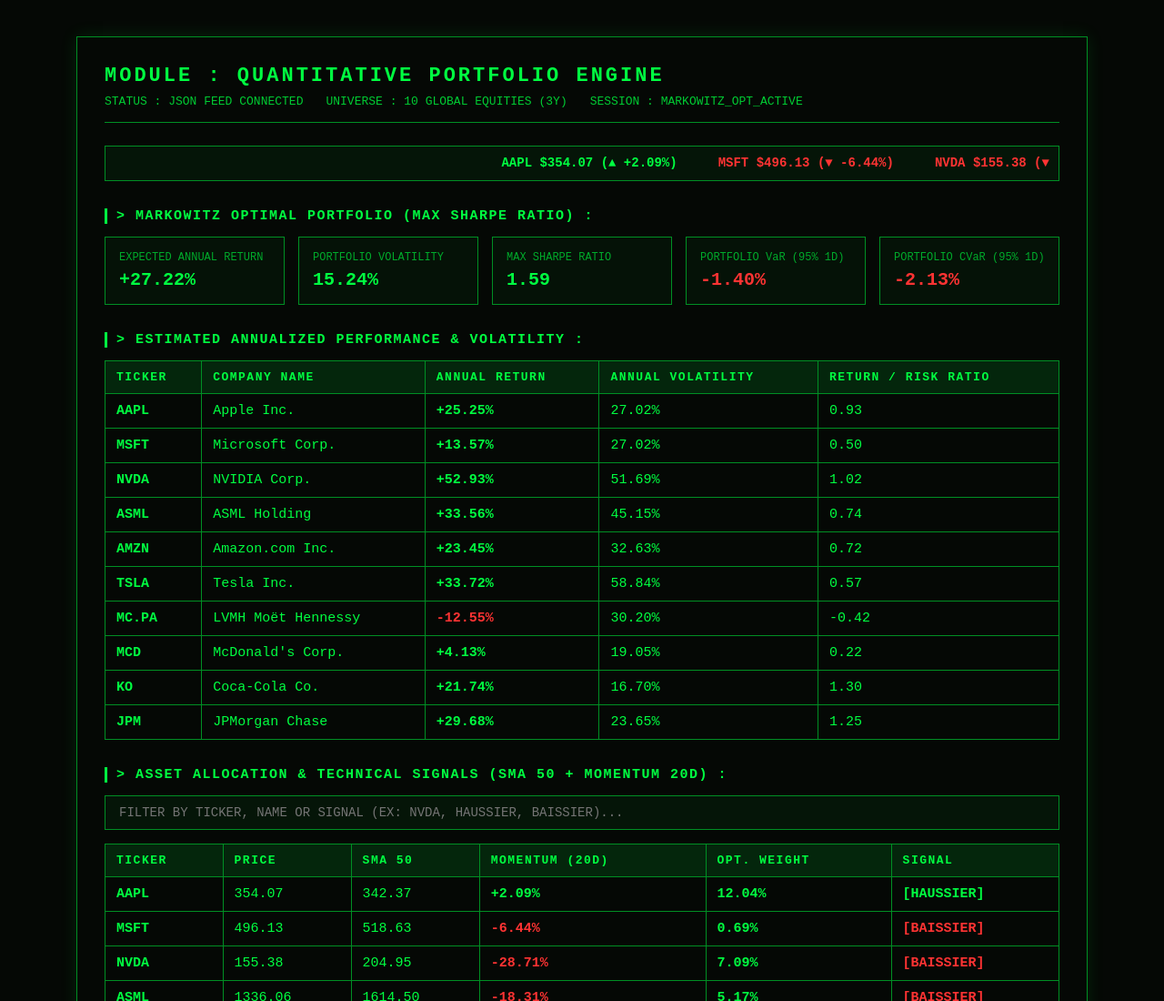
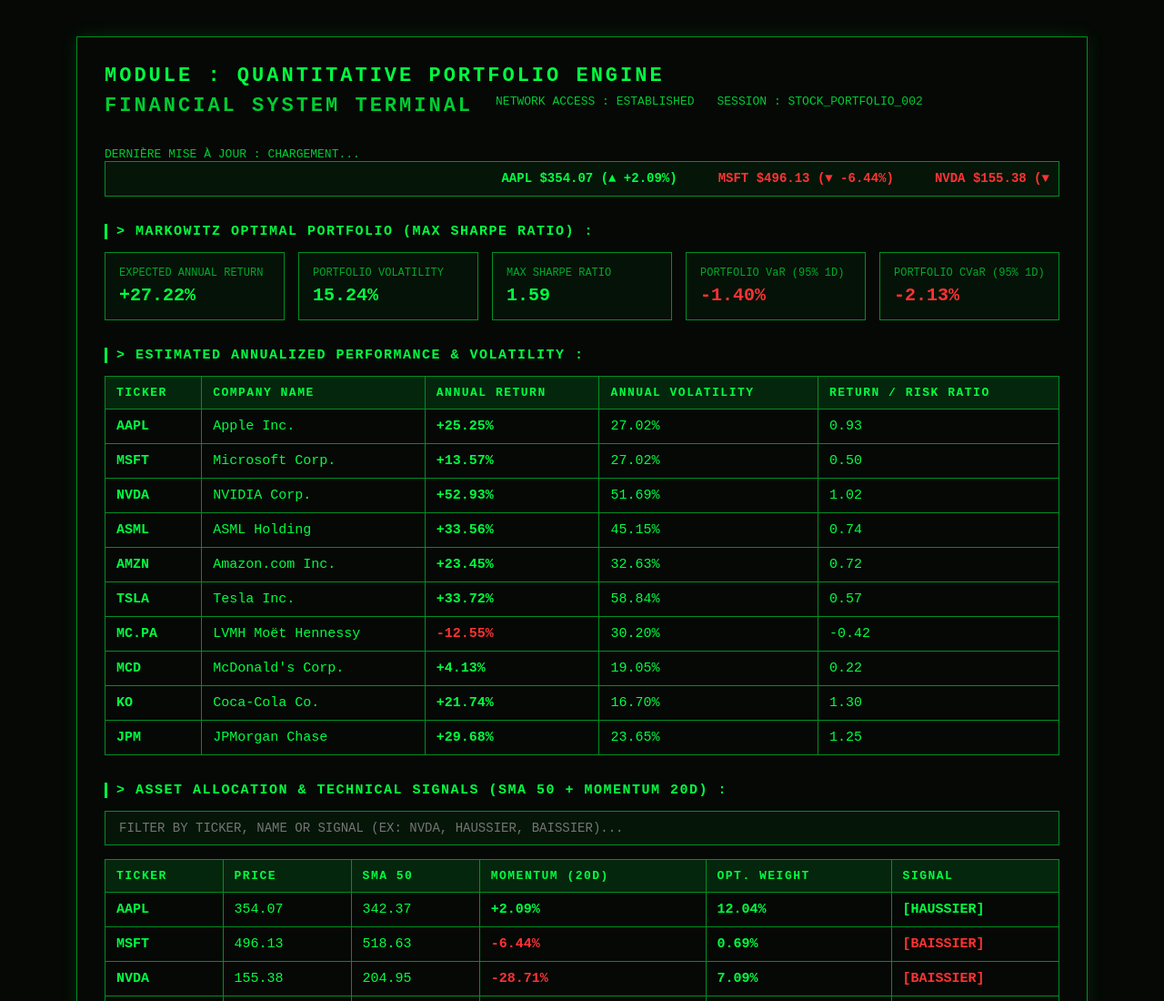
Before and after one commit to n1ghtway/NP-Finance-Project-, a plain HTML site: page quant-analysis.html in a window 1280 px wide. Shown: the top 1100 px of the page at 91% size. Drawn offline with Linux system fonts and the light colour scheme.

Commit message:
Update status bar and header in quant-analysis.html

```diff
--- a/quant-analysis.html
+++ b/quant-analysis.html
@@ -14,9 +14,10 @@
         <div class="header">
             <div class="title">MODULE : QUANTITATIVE PORTFOLIO ENGINE</div>
             <div class="status-bar">
-                <span>STATUS : JSON FEED CONNECTED</span>
-                <span>UNIVERSE : 10 GLOBAL EQUITIES (3Y)</span>
-                <span>SESSION : MARKOWITZ_OPT_ACTIVE</span>
+                <div class="title">FINANCIAL SYSTEM TERMINAL</div>
+                <div class="status-line">NETWORK ACCESS : ESTABLISHED</div>
+                <div class="status-line">SESSION : STOCK_PORTFOLIO_002</div>
+                <div>DERNIÈRE MISE À JOUR : <span id="update-date">CHARGEMENT...</span>
             </div>
         </div>
 
```
